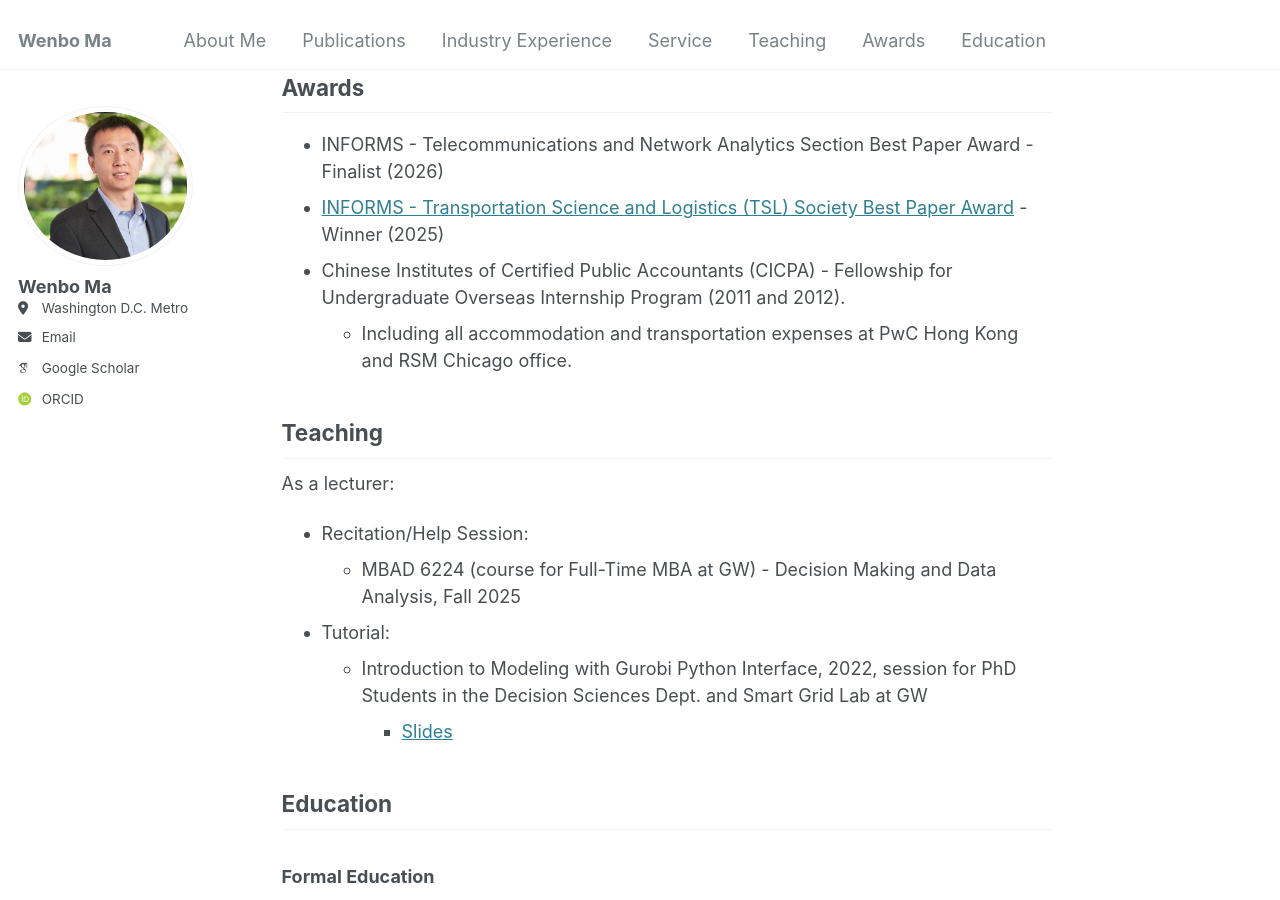
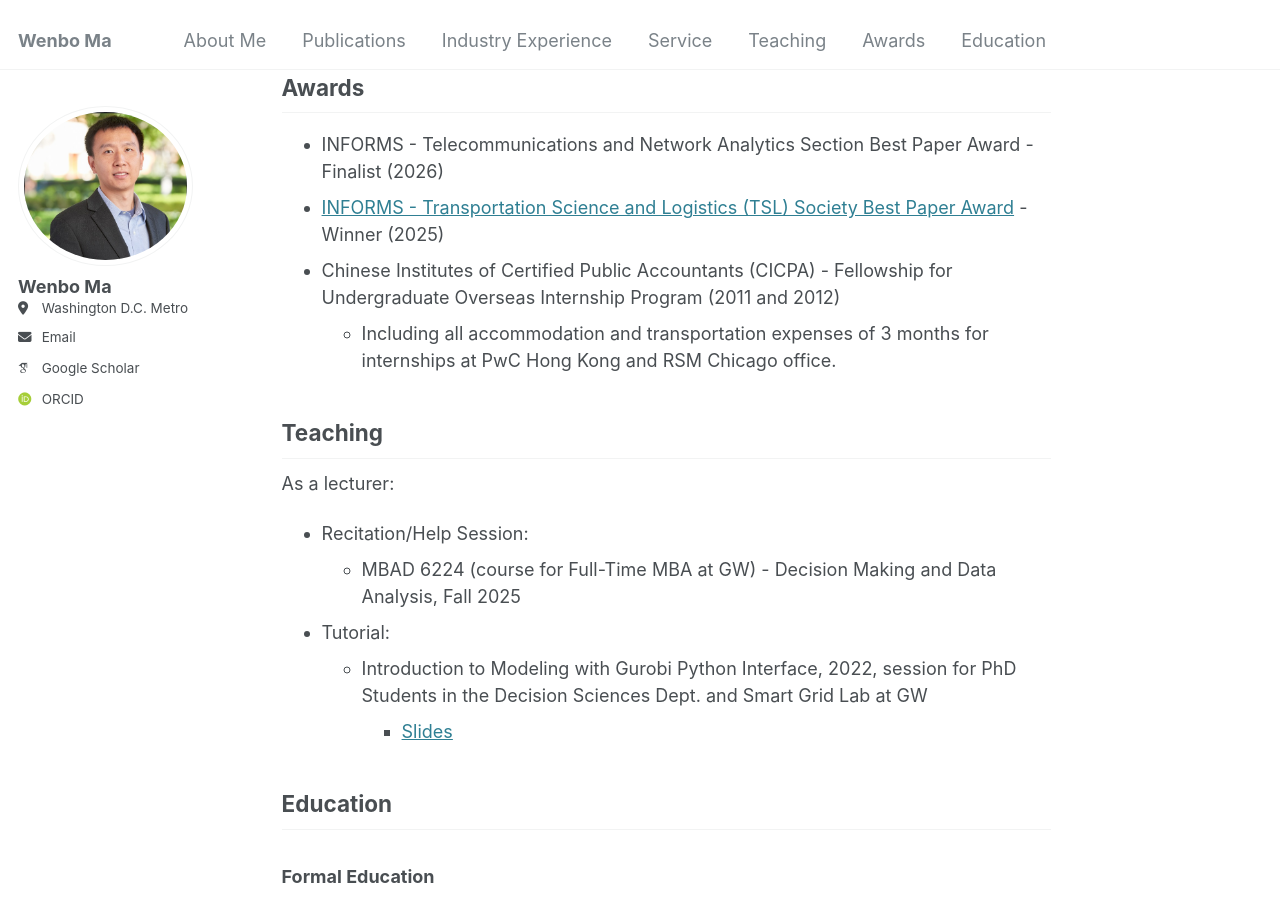
Before and after one commit to wenbo5565/wenbo5565.github.io, a Jekyll site: the page built from _pages/about.md, in a window 1280 px wide and 900 px high, scrolled down 2410 px. Built offline with Jekyll 4.4.1, drawn with Linux system fonts in a browser that asks for light colours; some web fonts are replaced.

Commit message:
Update about.md

```diff
--- a/_pages/about.md
+++ b/_pages/about.md
@@ -67,8 +67,8 @@ Outside of work, I enjoy playing and watching sports — particularly tennis, sw
 ## Awards <a id="awards"></a>
   - INFORMS - Telecommunications and Network Analytics Section Best Paper Award - Finalist (2026)
   - [INFORMS - Transportation Science and Logistics (TSL) Society Best Paper Award](https://www.informs.org/Recognizing-Excellence/Community-Prizes/Transportation-Science-and-Logistics-Section/Best-Paper-Award) - Winner (2025)
-  - Chinese Institutes of Certified Public Accountants (CICPA) - Fellowship for Undergraduate Overseas Internship Program (2011 and 2012).
-    - Including all accommodation and transportation expenses at PwC Hong Kong and RSM Chicago office.
+  - Chinese Institutes of Certified Public Accountants (CICPA) - Fellowship for Undergraduate Overseas Internship Program (2011 and 2012)
+      - Including all accommodation and transportation expenses of 3 months for internships at PwC Hong Kong and RSM Chicago office.
 
 ## Teaching <a id="teaching"></a>
 As a lecturer:
```
